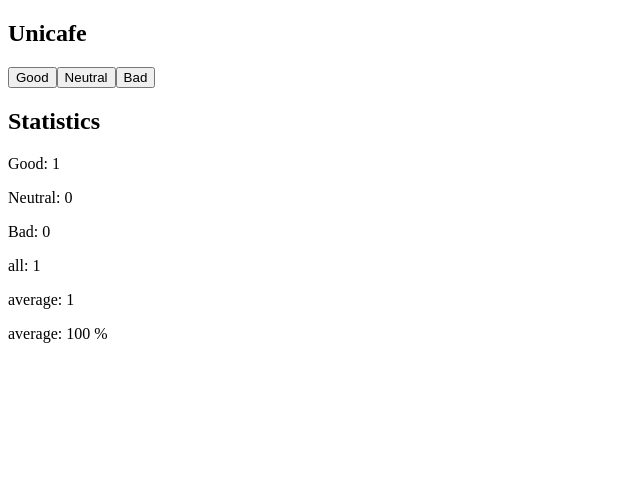
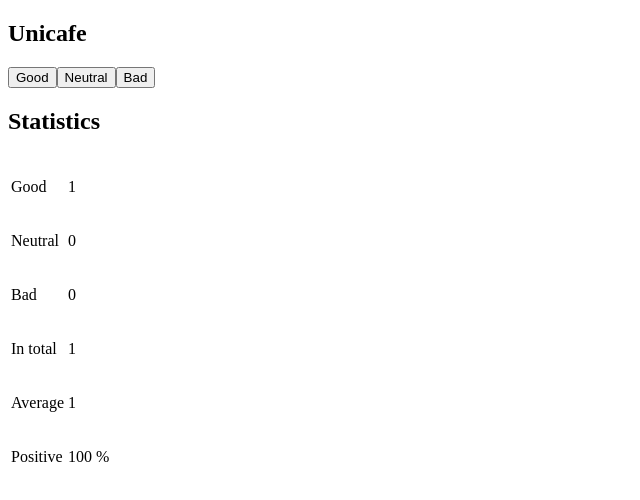
Before and after one commit to JoonasHeinonen/Full-Stack-Open, a React (Create React App) app in the folder part_one/unicafe/: page / in a window 1280 px wide. Both pictures are taken after a click on the button "Good". Shown: the top 500 px of the page, without its empty margins (0-640 px from the left). Built offline with nearby package versions, Linux system fonts and the light colour scheme.

Commit message:
Assignment 1.11 done.

```diff
--- a/part_one/unicafe/src/App.js
+++ b/part_one/unicafe/src/App.js
@@ -3,7 +3,7 @@ import React, { useState } from 'react';
 const All = (props) => {
   return (
     <div>
-      <p>all: {props.goods + props.neutrals + props.bads}</p>
+      <p>{props.goods + props.neutrals + props.bads}</p>
     </div>
   )
 }
@@ -11,7 +11,7 @@ const All = (props) => {
 const Average = (props) => {
   return (
     <div>
-      <p>average: {(props.goods + (props.neutrals * 0) + (props.bads * -1)) / (props.goods + props.neutrals + props.bads)}</p>
+      <p>{(props.goods + (props.neutrals * 0) + (props.bads * -1)) / (props.goods + props.neutrals + props.bads)}</p>
     </div>
   )
 }
@@ -19,7 +19,7 @@ const Average = (props) => {
 const PositiveProportion = (props) => {
   return (
     <div>
-      <p>average: {((props.goods) / (props.goods + props.neutrals + props.bads)) * 100} %</p>
+      <p>{((props.goods) / (props.goods + props.neutrals + props.bads)) * 100} %</p>
     </div>
   )
 }
@@ -27,7 +27,7 @@ const PositiveProportion = (props) => {
 const StatisticsLine = (props) => {
   return (
     <div>
-      <p>{props.name}: {props.value}</p>
+      <p>{props.value}</p>
     </div>
   )
 }
@@ -63,24 +63,76 @@ const Statistics = (props) => {
       <Button name ="Neutral" setValue={() => props.setAllNeutrals(props.allNeutrals + 1)}/>
       <Button name ="Bad" setValue={() => props.setAllBads(props.allBads + 1)}/>
       <h2>Statistics</h2>
-      <StatisticsLine name="Good" value={props.allGoods.length}/>
-      <StatisticsLine name="Neutral" value={props.allNeutrals.length}/>
-      <StatisticsLine name="Bad" value={props.allBads.length}/>
+      <table>
+        <thead>
+          <tr>
+            <th></th>
+            <th></th>
+          </tr>
+        </thead>
+        <tbody>
+          <tr>
+            <td>
+              <p>Good</p>
+            </td>
+            <td>
+              <StatisticsLine value={props.allGoods.length}/>
+            </td>
+          </tr>
+          <tr>
+            <td>
+              <p>Neutral</p>
+            </td>
+            <td>
+              <StatisticsLine value={props.allNeutrals.length}/>
+            </td>
+          </tr>
+          <tr>
+            <td>
+              <p>Bad</p>
+            </td>
+            <td>
+              <StatisticsLine value={props.allBads.length}/>
+            </td>
+          </tr>
+          <tr>
+            <td>
+              <p>In total</p>
+            </td>
+            <td>
               <All
                 goods={props.allGoods.length}
                 neutrals={props.allNeutrals.length}
                 bads={props.allBads.length}
               />
+            </td>
+          </tr>
+          <tr>
+            <td>
+              <p>Average</p>
+            </td>
+            <td>
               <Average
                 goods={props.allGoods.length}
                 neutrals={props.allNeutrals.length}
                 bads={props.allBads.length}
               />
+            </td>
+          </tr>
+          <tr>
+            <td>
+              <p>Positive</p>
+            </td>
+            <td>
               <PositiveProportion
                 goods={props.allGoods.length}
                 neutrals={props.allNeutrals.length}
                 bads={props.allBads.length}
               />
+            </td>
+          </tr>
+        </tbody>
+      </table>
     </div>
   )
 }
```
Also changed, not shown: 1 other file (tests, documents, lock files or other folders). Lines whose indentation alone changed are shown as unchanged.
